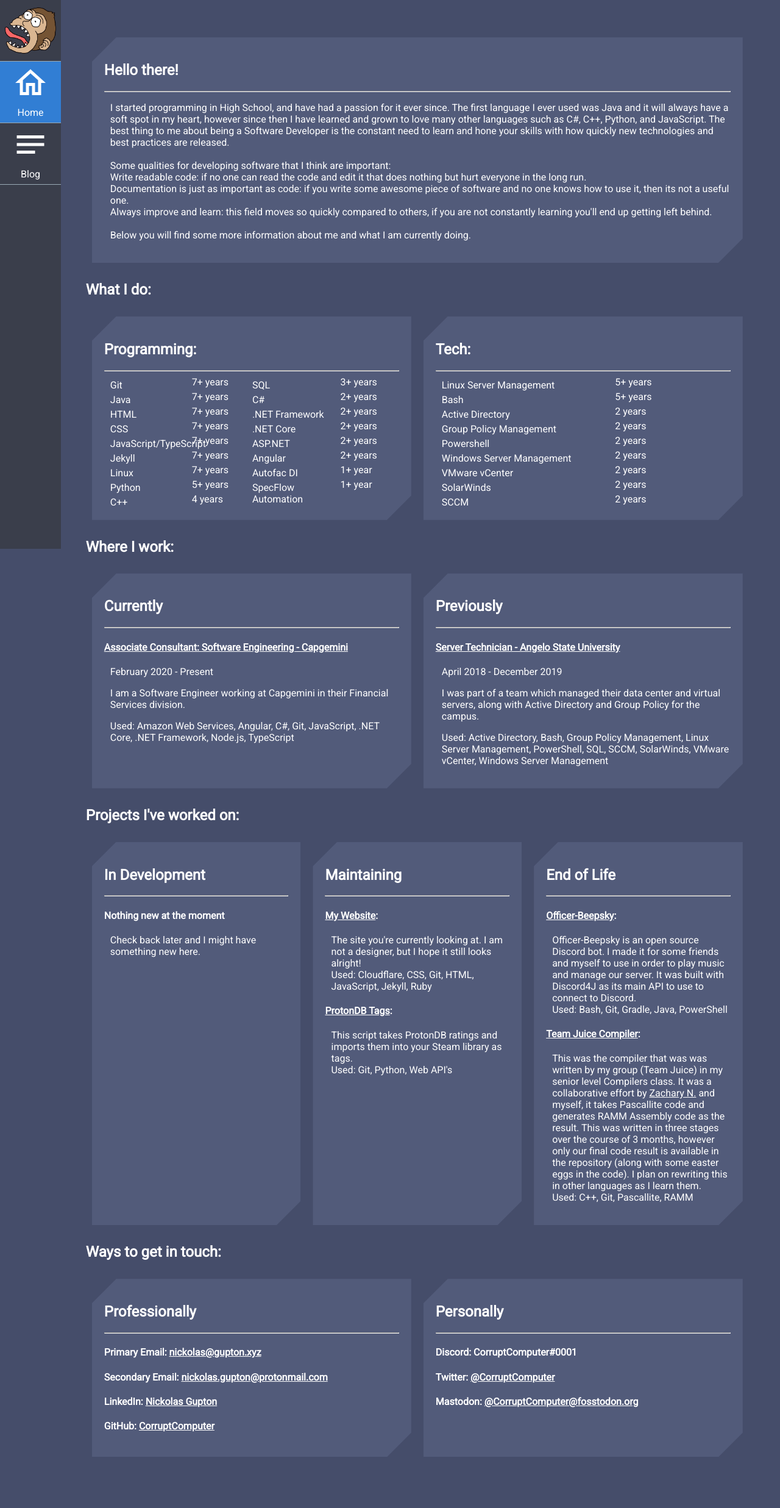
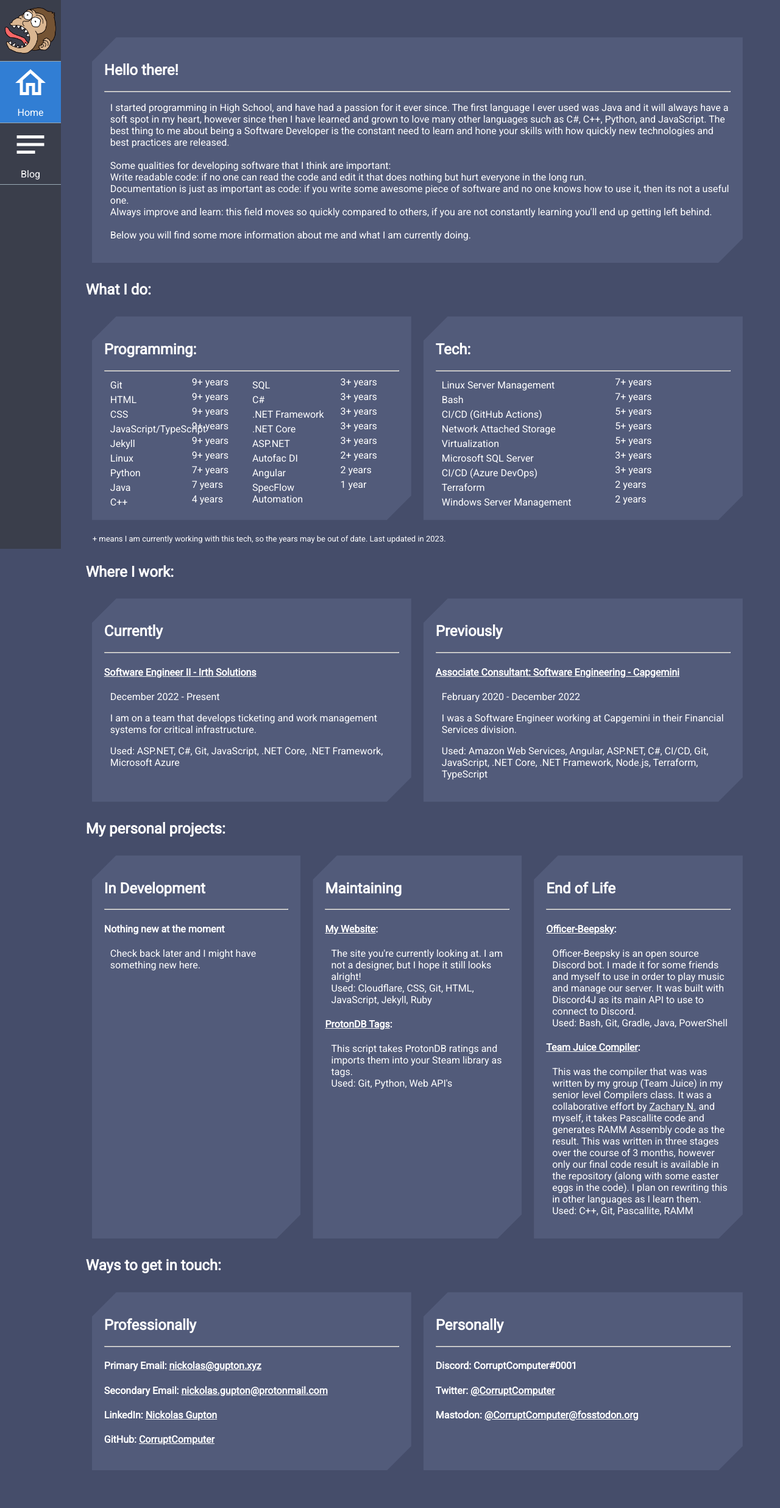
Before and after one commit to CorruptComputer/home, a Jekyll site: the page built from index.html, in a window 1280 px wide. Shown: the whole page at 61% size. Built offline with Jekyll 4.4.1, drawn with Linux system fonts in a browser that asks for light colours; before the commit the page ends 2451 px from its top, so only the background shows below that.

Commit message:
Update skills and employment sections

```diff
--- a/assets/css/main.scss
+++ b/assets/css/main.scss
@@ -169,6 +169,11 @@ p, h4 {
 	}
 }
 
+.footnote {
+	font-size: small;
+	padding-left: 1%;
+}
+
 /*********
 ** Blog **
 *********/
@@ -269,6 +274,11 @@ code {
 
 	}
 
+	.footnote {
+		font-size: small;
+		padding: 3%;
+	}
+
 }
 
 @media only screen and (max-width: 720px) {
@@ -312,4 +322,9 @@ code {
 		margin: 10px;
 		background-color: #4d5676;
 	}
+
+	.footnote {
+		font-size: small;
+		padding: 5%;
+	}
 }
--- a/index.html
+++ b/index.html
@@ -23,47 +23,48 @@ sitemap:
 </div>
 
 <h2>What I do:</h2>
+<div>
     <div class="row">
         <div class="box">
             <h2>Programming:</h2><hr />
             <div class="row">
                 <ul class="skills">
                     <li>Git</li>
-                <li>7+ years</li> <!-- 2014-> -->
+                    <li>9+ years</li> <!-- 2014-> -->
+                    <li>HTML</li>
+                    <li>9+ years</li> <!-- 2014-> -->
+                    <li>CSS</li>
+                    <li>9+ years</li> <!-- 2014-> -->
+                    <li>JavaScript/TypeScript</li>
+                    <li>9+ years</li> <!-- 2014-> -->
+                    <li>Jekyll</li>
+                    <li>9+ years</li> <!-- 2014-> -->
+                    <li>Linux</li>
+                    <li>9+ years</li> <!-- 2014-> -->
+                    <li>Python</li>
+                    <li>7+ years</li> <!-- 2016-> -->
                     <li>Java</li>
-                <li>7+ years</li> <!-- 2014-> -->
-                <li>HTML</li>
-                <li>7+ years</li> <!-- 2014-> -->
-                <li>CSS</li>
-                <li>7+ years</li> <!-- 2014-> -->
-                <li>JavaScript/TypeScript</li>
-                <li>7+ years</li> <!-- 2014-> -->
-                <li>Jekyll</li>
-                <li>7+ years</li> <!-- 2014-> -->
-                <li>Linux</li>
-                <li>7+ years</li> <!-- 2014-> -->
-                <li>Python</li>
-                <li>5+ years</li> <!-- 2016-> -->
+                    <li>7 years</li> <!-- 2014->2021 -->
                     <li>C++</li>
                     <li>4 years</li> <!-- 2016->2020 -->
                 </ul>
                 <ul class="skills">
                     <li>SQL</li>
-                <li>3+ years</li> <!-- 2018-> -->
+                    <li>3+ years</li> <!-- 2020-> -->
                     <li>C#</li>
-                <li>2+ years</li> <!-- 2020-> -->
+                    <li>3+ years</li> <!-- 2020-> -->
                     <li>.NET Framework</li>
-                <li>2+ years</li> <!-- 2020-> -->
+                    <li>3+ years</li> <!-- 2020-> -->
                     <li>.NET Core</li>
-                <li>2+ years</li> <!-- 2020-> -->
+                    <li>3+ years</li> <!-- 2020-> -->
                     <li>ASP.NET</li>
-                <li>2+ years</li> <!-- 2020-> -->
+                    <li>3+ years</li> <!-- 2020-> -->
+                    <li>Autofac DI</li>
+                    <li>2+ years</li> <!-- 2021-> -->
                     <li>Angular</li>
-                <li>2+ years</li> <!-- 2020-> -->
-                <li>Autofac DI</li>
-                <li>1+ year</li> <!-- 2021-> -->
+                    <li>2 years</li> <!-- 2020->2022 -->
                     <li>SpecFlow Automation</li>
-                <li>1+ year</li> <!-- 2021-> -->
+                    <li>1 year</li> <!-- 2021->2022 -->
                 </ul>
             </div>
         </div>
@@ -72,26 +73,28 @@ sitemap:
             <div class="row">
                 <ul class="skills">
                     <li>Linux Server Management</li>
-                <li>5+ years</li> <!-- 2016-> -->
+                    <li>7+ years</li> <!-- 2016-> -->
                     <li>Bash</li>
-                <li>5+ years</li> <!-- 2016-> -->
-                <li>Active Directory</li>
-                <li>2 years</li> <!-- 2018->2020 -->
-                <li>Group Policy Management</li>
-                <li>2 years</li> <!-- 2018->2020 -->
-                <li>Powershell</li>
-                <li>2 years</li> <!-- 2018->2020 -->
+                    <li>7+ years</li> <!-- 2016-> -->
+                    <li>CI/CD (GitHub Actions)</li>
+                    <li>5+ years</li> <!-- 2018-> -->
+                    <li>Network Attached Storage</li>
+                    <li>5+ years</li> <!-- 2018-> -->
+                    <li>Virtualization</li>
+                    <li>5+ years</li> <!-- 2018-> -->
+                    <li>Microsoft SQL Server</li>
+                    <li>3+ years</li> <!-- 2020-> -->
+                    <li>CI/CD (Azure DevOps)</li>
+                    <li>3+ years</li> <!-- 2020-> -->
+                    <li>Terraform</li>
+                    <li>2 years</li> <!-- 2021->2023 -->
                     <li>Windows Server Management</li>
-                <li>2 years</li> <!-- 2018->2020 -->
-                <li>VMware vCenter</li>
-                <li>2 years</li> <!-- 2018->2020 -->
-                <li>SolarWinds</li>
-                <li>2 years</li> <!-- 2018->2020 -->
-                <li>SCCM</li>
                     <li>2 years</li> <!-- 2018->2020 -->
                 </ul>
             </div>
         </div>
+    </div>
+    <p class="footnote">+ means I am currently working with this tech, so the years may be out of date. Last updated in 2023.</p>
 </div>
 
 <h2>Where I work:</h2>
@@ -99,26 +102,28 @@ sitemap:
     <div class="box">
         <h2>Currently</h2><hr />
         <div>
-            <h4><a href="https://www.capgemini.com/" target="_blank" rel="noopener">Associate Consultant: Software Engineering - Capgemini</a></h4>
-            <p>February 2020 - Present</p>
+            <h4><a href="https://www.irthsolutions.com/" target="_blank" rel="noopener">Software Engineer II - Irth Solutions</a></h4>
+            <p>December 2022 - Present</p>
             <p>
-                I am a Software Engineer working at Capgemini in their Financial Services division.
+                I am on a team that develops ticketing and work management systems for critical infrastructure.
             </p>
-            <p>Used: Amazon Web Services, Angular, C#, Git, JavaScript, .NET Core, .NET Framework, Node.js, TypeScript</p>
+            <p>Used: ASP.NET, C#, Git, JavaScript, .NET Core, .NET Framework, Microsoft Azure</p>
         </div>
     </div>
     <div class="box">
         <h2>Previously</h2><hr />
         <div>
-            <h4><a href="https://www.angelo.edu/services/technology/" target="_blank" rel="noopener">Server Technician - Angelo State University</a></h4>
-            <p>April 2018 - December 2019</p>
-            <p>I was part of a team which managed their data center and virtual servers, along with Active Directory and Group Policy for the campus.</p>
-            <p>Used: Active Directory, Bash, Group Policy Management, Linux Server Management, PowerShell, SQL, SCCM, SolarWinds, VMware vCenter, Windows Server Management</p>
+            <h4><a href="https://www.capgemini.com/" target="_blank" rel="noopener">Associate Consultant: Software Engineering - Capgemini</a></h4>
+            <p>February 2020 - December 2022</p>
+            <p>
+                I was a Software Engineer working at Capgemini in their Financial Services division.
+            </p>
+            <p>Used: Amazon Web Services, Angular, ASP.NET, C#, CI/CD, Git, JavaScript, .NET Core, .NET Framework, Node.js, Terraform, TypeScript</p>
         </div>
     </div>
 </div>
 
-<h2>Projects I've worked on:</h2>
+<h2>My personal projects:</h2>
 <div class="row">
     <div class="box">
         <h2>In Development</h2><hr />
```
Lines whose indentation alone changed are shown as unchanged.
